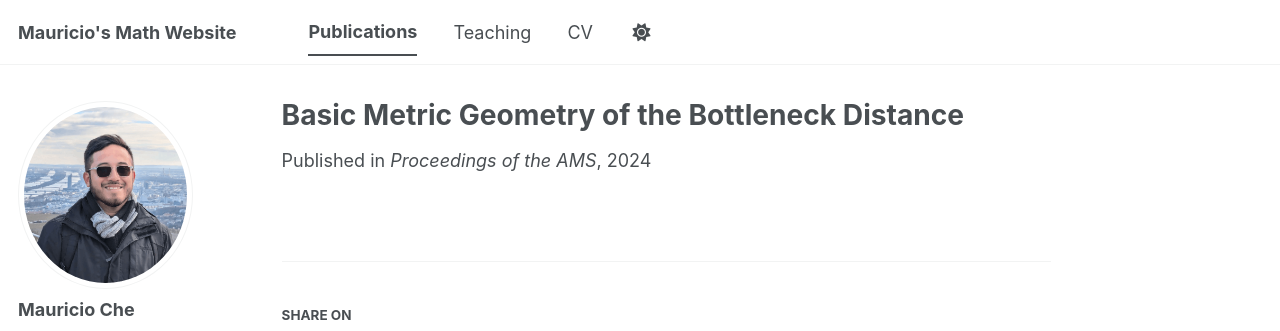
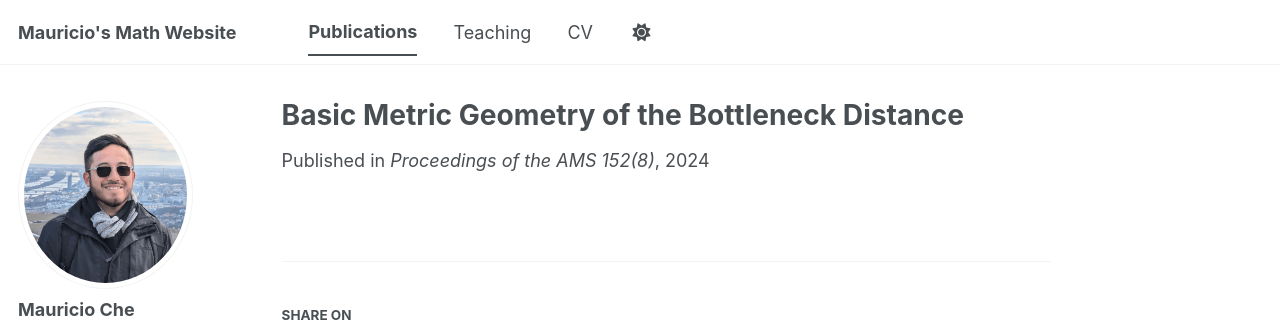
Before and after one commit to MauricioChe/mauricioche.github.io, a Jekyll site: the page built from _publications/2024-Che-GalazGarcia-Guijarro-MembrilloSolis-Valiunas.md, in a window 1280 px wide. Shown: the top 331 px of the page. Built offline with Jekyll 4.4.1, drawn with Linux system fonts in a browser that asks for light colours; some web fonts are replaced; a script bundle is joined from its source files by our own code; library files that are not in the unit come from our copies.

Commit message:
Update 2024-Che-GalazGarcia-Guijarro-MembrilloSolis-Valiunas.md

```diff
--- a/_publications/2024-Che-GalazGarcia-Guijarro-MembrilloSolis-Valiunas.md
+++ b/_publications/2024-Che-GalazGarcia-Guijarro-MembrilloSolis-Valiunas.md
@@ -3,7 +3,7 @@ category: manuscripts
 title: "Basic Metric Geometry of the Bottleneck Distance"
 authors: 'Mauricio Che, Fernando Galaz-García, Luis Guijarro, Ingrid Amaranta Membrillo Solis, Motiejus Valiunas'
 collection: publications
-date: 2024-01-01
-venue: 'Proceedings of the AMS'
+date: 2024-06-12
+venue: 'Proceedings of the AMS 152(8)'
 paperurl: https://doi.org/10.1090/proc/16776
 ---
```
